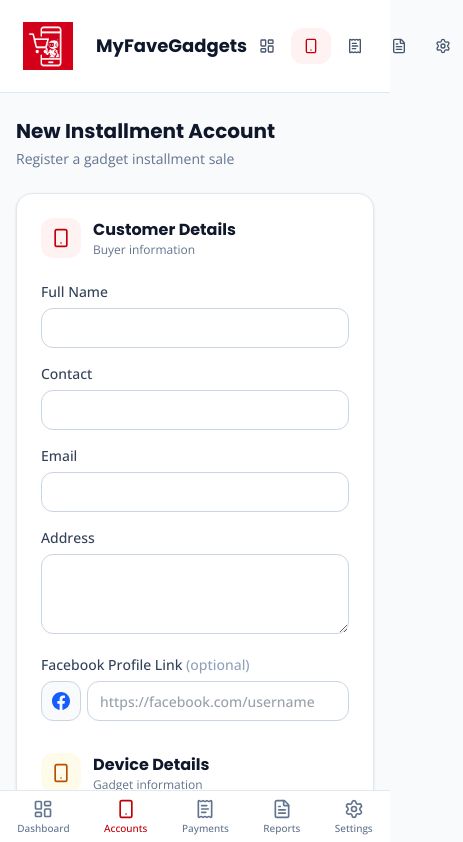
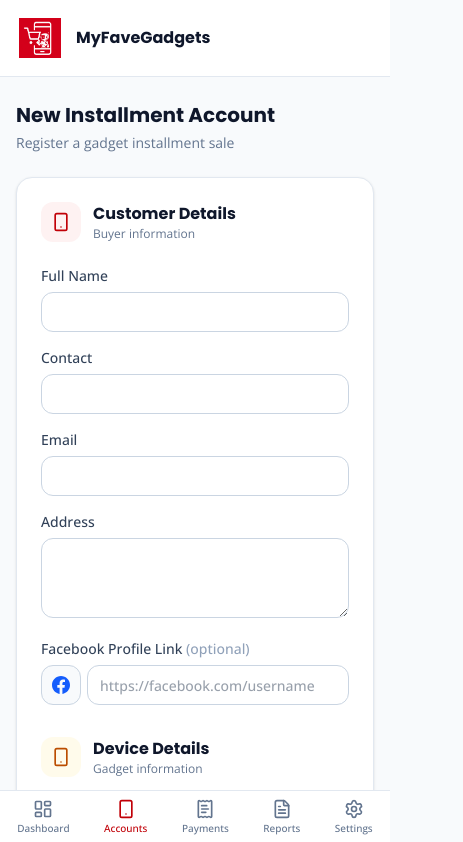
Before and after one commit to tomatocultivator1988/gmcycle, a Next.js app: page /installment-accounts/new in a window 390 px wide. Shown: the top 842 px of the page, 463 px wide, since content can reach past the window. Built offline with nearby package versions, Linux system fonts and the light colour scheme.

Commit message:
fix mobile header overflow - hide nav on mobile, reduce logo+font size

```diff
--- a/src/app/layout.tsx
+++ b/src/app/layout.tsx
@@ -47,16 +47,16 @@ export default function RootLayout({
         <div className="min-h-screen pb-20 sm:pb-0">
           <header className="sticky top-0 z-40 border-b border-slate-200 bg-white/95 backdrop-blur-sm supports-backdrop-blur:bg-white/80 print:hidden">
             <div className="mx-auto flex max-w-7xl items-center justify-between px-4 py-3.5 sm:px-6 lg:px-8">
-              <Link href="/dashboard" className="flex items-center gap-4">
-                <span className="flex size-16 items-center justify-center">
-                  <img src="/logo.png" alt="MyFaveGadgets" className="h-12 w-auto object-contain" />
+              <Link href="/dashboard" className="flex items-center gap-3 sm:gap-4 shrink-0">
+                <span className="flex size-12 sm:size-16 items-center justify-center">
+                  <img src="/logo.png" alt="MyFaveGadgets" className="h-10 sm:h-12 w-auto object-contain" />
                 </span>
                 <span>
-                  <span className="block text-lg font-bold font-heading text-slate-900">MyFaveGadgets</span>
+                  <span className="block text-base sm:text-lg font-bold font-heading text-slate-900">MyFaveGadgets</span>
                   <span className="hidden sm:block text-[11px] font-medium text-slate-500 leading-tight">Gadget Installment</span>
                 </span>
               </Link>
-              <nav className="flex items-center gap-1">
+              <nav className="hidden sm:flex items-center gap-1">
                 {navLinks.map((link) => (
                   <NavLink key={link.href} href={link.href} label={link.label} icon={link.icon} />
                 ))}
```
